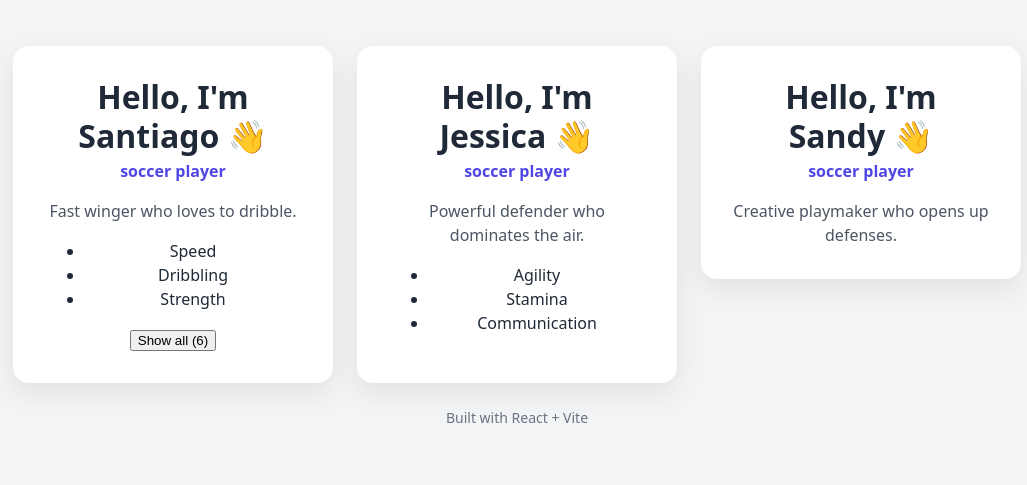
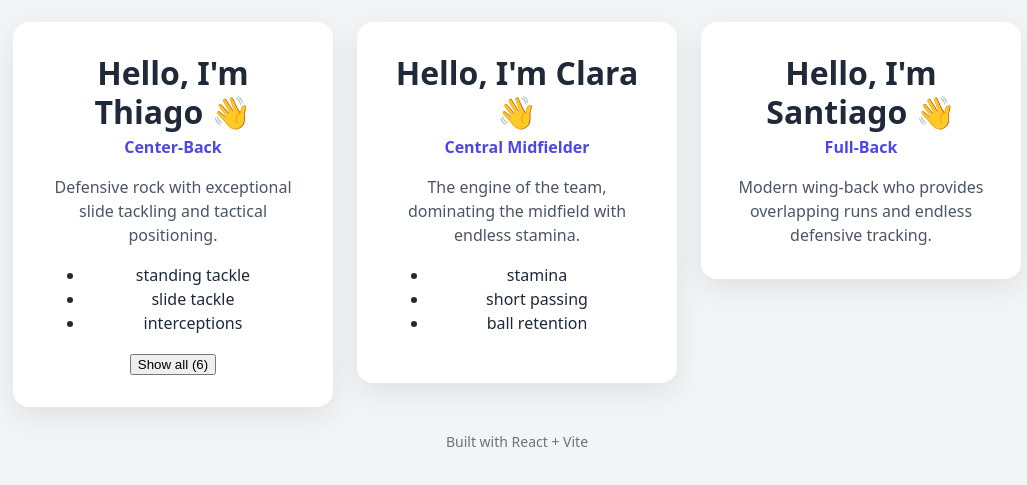
Before and after one commit to kprogrammingcourse/hello-react, a React (Vite) app: page / in a window 1280 px wide. Shown: the part 163-648 px from the top of the page, without its empty margins (123-1150 px from the left). Built offline with nearby package versions, Linux system fonts and the light colour scheme.

Commit message:
fix: empty message fixed

```diff
--- a/src/App.jsx
+++ b/src/App.jsx
@@ -1,20 +1,6 @@
 import Greeting from "./components/Greeting.jsx";
 import team from "./data/team.js";
 import "./App.css";
-
-// const App = () => {
-//   return (
-//     <div className="app">
-//       {team.length === 0 ? (
-//         <h1 className="team_empty">"No players yet"</h1>
-//       ) : (
-//         team.map((player) => <Greeting key={player.id} player={player} />)
-//       )}
-//     </div>
-//   );
-// };
-
-// export default App;
 
 const App = () => {
   return (
@@ -22,7 +8,7 @@ const App = () => {
       <main>
         <div className="team">
           {team.length === 0 ? (
-            <p className="team__empty">"No players yet"</p>
+            <p className="team__empty">No players yet.</p>
           ) : (
             team.map((player) => <Greeting key={player.id} player={player} />)
           )}
--- a/src/data/team.js
+++ b/src/data/team.js
@@ -1,30 +1,30 @@
 const team = [
   {
     id: 1,
-    name: "Santiago",
-    role: "soccer player",
-    bio: "Fast winger who loves to dribble.",
+    name: "Thiago",
+    role: "Center-Back",
+    bio: "Defensive rock with exceptional slide tackling and tactical positioning.",
     skills: [
-      "Speed",
-      "Dribbling",
-      "Strength",
-      "Leadership",
-      "Commitment",
-      "Vision",
+      "standing tackle",
+      "slide tackle",
+      "interceptions",
+      "strength",
+      "marking",
+      "jumping",
     ],
   },
   {
     id: 2,
-    name: "Jessica",
-    role: "soccer player",
-    bio: "Powerful defender who dominates the air.",
-    skills: ["Agility", "Stamina", "Communication"],
+    name: "Clara",
+    role: "Central Midfielder",
+    bio: "The engine of the team, dominating the midfield with endless stamina.",
+    skills: ["stamina", "short passing", "ball retention"],
   },
   {
     id: 3,
-    name: "Sandy",
-    role: "soccer player",
-    bio: "Creative playmaker who opens up defenses.",
+    name: "Santiago",
+    role: "Full-Back",
+    bio: "Modern wing-back who provides overlapping runs and endless defensive tracking.",
     skills: [],
   },
 ];
```
Also changed, not shown: src/components/Greeting.jsx (+1 -18 lines).
